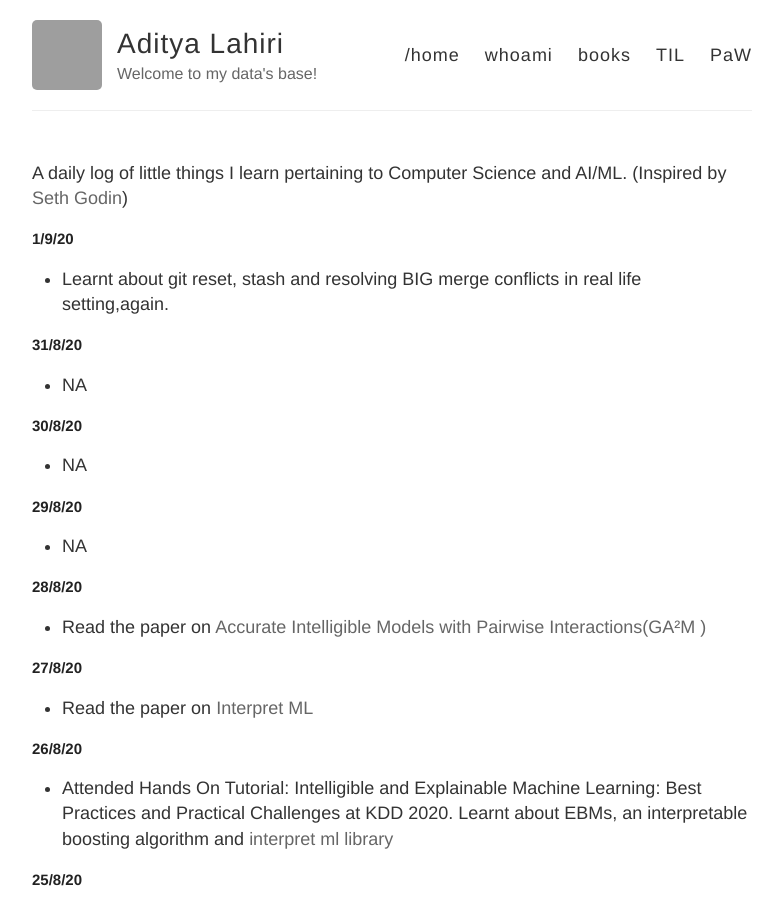
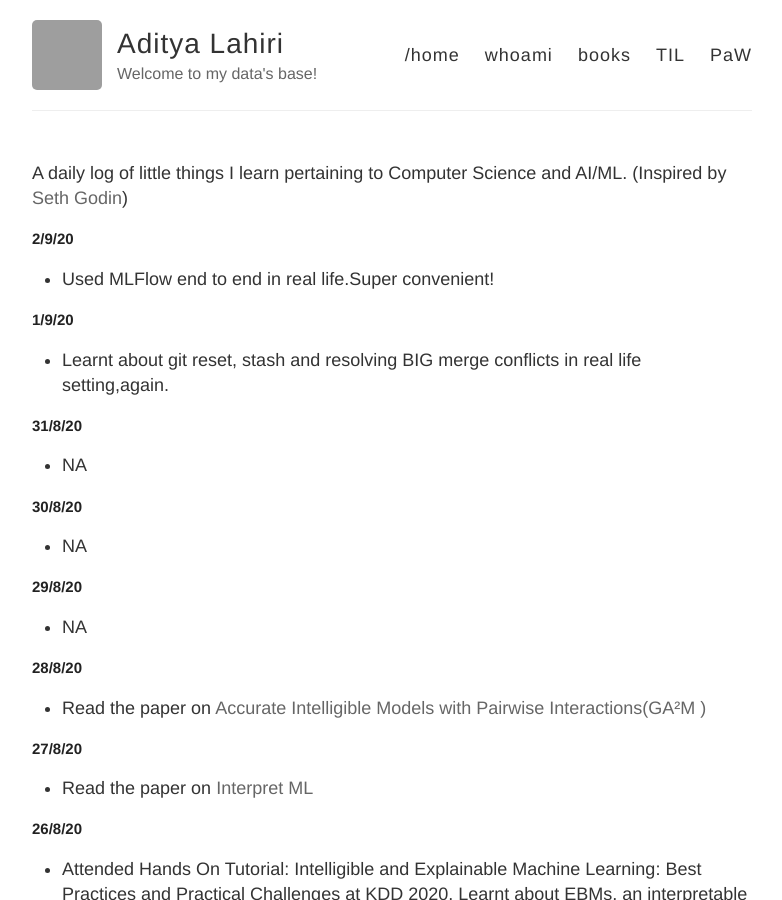
Before and after one commit to adityalahiri/adityalahiri.github.io, a Jekyll site: the page built from TIL.md, in a window 1280 px wide and 900 px high. Shown: the whole window, without its empty margins (248-1030 px from the left). Built offline with Jekyll 4.4.1, drawn with Linux system fonts in a browser that asks for light colours; our own code applies the rules of GitHub Pages for plain Markdown files; grey boxes are pictures that could not be loaded.

Commit message:
Update for 2/9/20

```diff
--- a/TIL.md
+++ b/TIL.md
@@ -1,5 +1,9 @@
 A daily log of little things I learn pertaining to Computer Science and AI/ML.
 (Inspired by [Seth Godin](https://seths.blog/))
+
+## 2/9/20
+
+* Used MLFlow end to end in real life.Super convenient!
 
 ## 1/9/20
 
```
